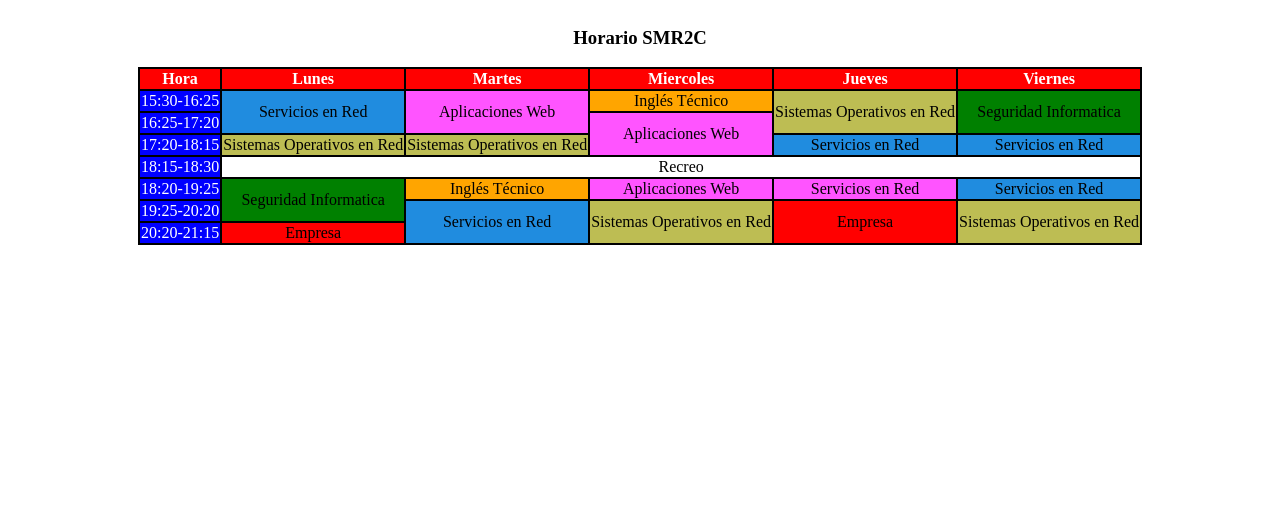
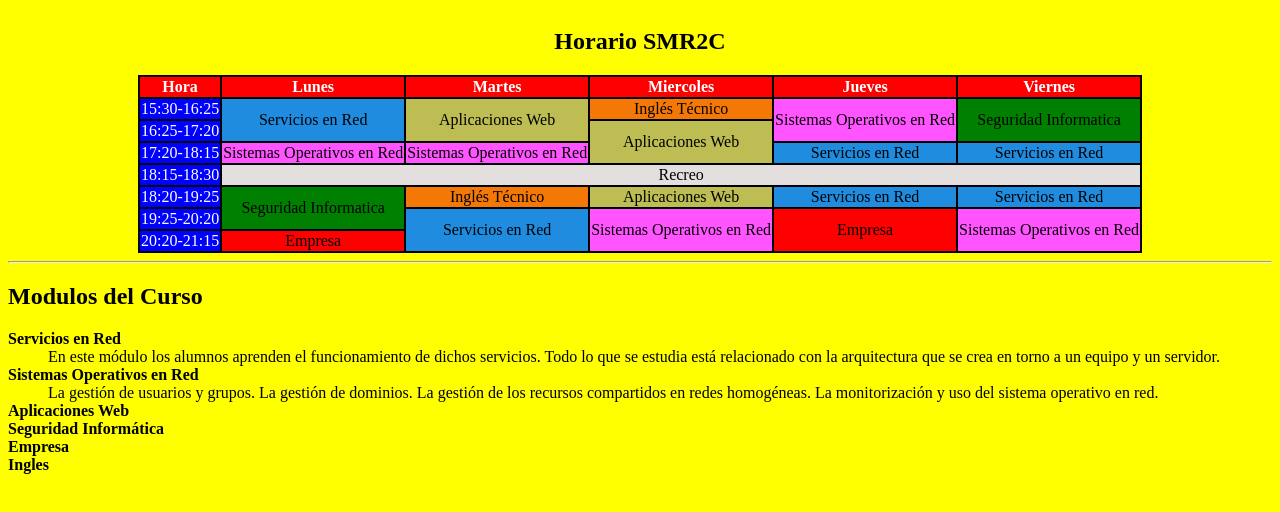
Before and after one commit to Rca110/1EVAL_HTMLyCSS_AplicacionesWeb_RobertoCordoncillo, a plain HTML site: page Ej3/Horario.html in a window 1280 px wide. Drawn offline with Linux system fonts and the light colour scheme.

Commit message:
Ultima actu

```diff
--- a/Ej3/Estiloshorario.css
+++ b/Ej3/Estiloshorario.css
@@ -1,5 +1,5 @@
 body {
-    background-image: ;
+    background-color: yellow;
 }
 
 table {
@@ -28,7 +28,7 @@ td.SI {
     background-color: green;
 }
 
-td.AW {
+td.SOR {
     background-color:rgb(255, 84, 255) ;
 }
 
@@ -37,13 +37,20 @@ td.EM {
 }
 
 td.ING {
-    background-color: orange;
+    background-color: rgb(244, 120, 5);
 }
 
-td.SOR {
+td.AW    {
     background-color: rgb(189, 189, 83);
 }
 
 td.Break {
-    background-color: rgb(255, 255, 255);
+    background-color: rgb(227, 223, 223);
 }
+
+hr {color: black;
+}
+
+dl dt { font-weight: bold;
+        font-style: initial;
+}
--- a/Ej3/Horario.html
+++ b/Ej3/Horario.html
@@ -10,7 +10,7 @@
 <body>
     <table>
         <caption>
-            <h3>Horario SMR2C</h3>
+            <h2>Horario SMR2C</h2>
         </caption>
         <thead>
             <th>Hora</th>
@@ -48,7 +48,7 @@
             <td rowspan="2" class="SI">Seguridad Informatica</td>
             <td class="ING">Inglés Técnico</td>
             <td class="AW">Aplicaciones Web</td>
-            <td class="AW">Servicios en Red</td>
+            <td class="SR">Servicios en Red</td>
             <td class="SR">Servicios en Red</td>
         </tr>
         <tr>
@@ -63,6 +63,23 @@
             <td class="EM">Empresa</td>
         </tr>
          </table>
+
+    <hr>
+
+    <h2>Modulos del Curso</h2>
+    <dl>
+        <dt>Servicios en Red</dt>
+            <dd>En este módulo los alumnos aprenden el funcionamiento de dichos servicios. Todo lo que se estudia está relacionado con la arquitectura que se crea en torno a un equipo y un servidor.</dd>
+        <dt>Sistemas Operativos en Red</dt>
+            <dd>La gestión de usuarios y grupos. La gestión de dominios. La gestión de los recursos compartidos en redes homogéneas. La monitorización y uso del sistema operativo en red.</dd>
+        <dt>Aplicaciones Web</dt>
+            <dd></dd>
+        <dt>Seguridad Informática</dt>
+            <dd></dd>
+        <dt>Empresa</dt>
+            <dd></dd>
+        <dt>Ingles</dt>
+    </dl>
 </body>
 
 </html>
```
Also changed, not shown: Ejercicio20.Ejercicio/1.html/1.html (+1 -1 lines), Pruebas/botones.html (added, +13 -0 lines), index.html (added, +19 -0 lines), Pruebas/botones.css (added), 1 other file.
